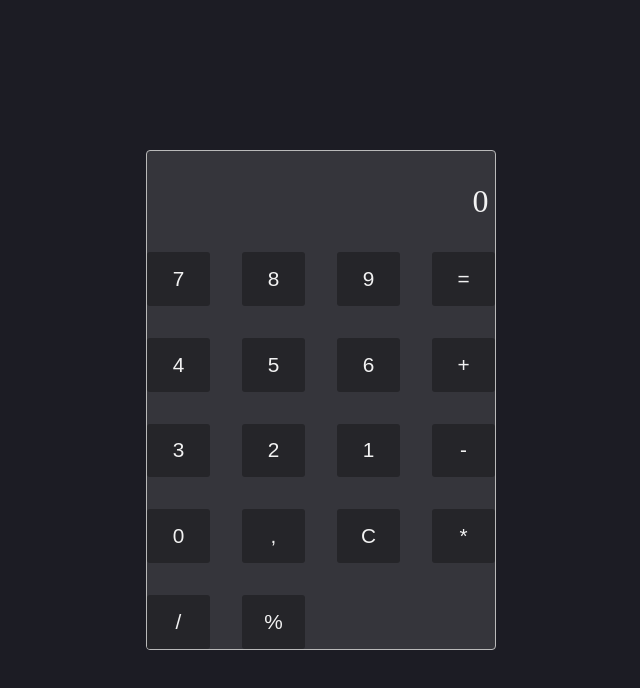
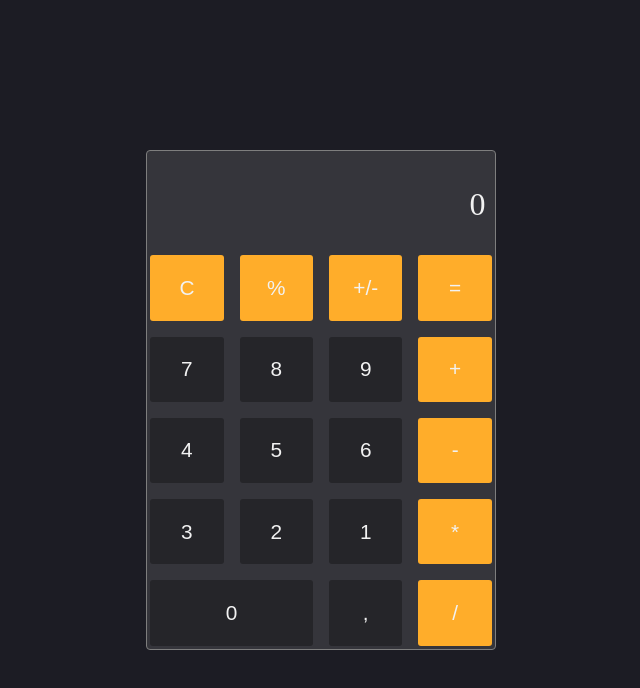
Before and after one commit to JoDiFo/calculator, a website built with webpack: page public/index.html in a window 1280 px wide. Shown: the whole page, without its empty margins (319-959 px from the left). Built offline with nearby package versions, Linux system fonts and the light colour scheme.

Commit message:
fix: calculator design

```diff
--- a/public/index.html
+++ b/public/index.html
@@ -1,32 +1,33 @@
-<!DOCTYPE html>
+<!doctype html>
 <html lang="en">
   <head>
     <meta charset="UTF-8" />
     <meta name="viewport" content="width=device-width, initial-scale=1.0" />
-    <title>Document</title>
+    <title>Calculator</title>
   </head>
   <body>
     <div class="calculator">
       <p id="display">0</p>
       <div class="button-container">
+        <button class="functional-button" id="reset">C</button>
+        <button class="functional-button" id="percent">%</button>
+        <button class="functional-button" id="negate">+/-</button>
+        <button class="functional-button" id="calculate">=</button>
         <button class="number-btn">7</button>
         <button class="number-btn">8</button>
         <button class="number-btn">9</button>
-        <button id="calculate">=</button>
+        <button class="functional-button" id="plus">+</button>
         <button class="number-btn">4</button>
         <button class="number-btn">5</button>
         <button class="number-btn">6</button>
-        <button id="plus">+</button>
+        <button class="functional-button" id="minus">-</button>
         <button class="number-btn">3</button>
         <button class="number-btn">2</button>
         <button class="number-btn">1</button>
-        <button id="minus">-</button>
-        <button class="number-btn">0</button>
+        <button class="functional-button" id="multiply">*</button>
+        <button class="number-btn double">0</button>
         <button class="number-btn">,</button>
-        <button id="reset">C</button>
-        <button id="multiply">*</button>
-        <button id="divide">/</button>
-        <button id="percent">%</button>
+        <button class="functional-button" id="divide">/</button>
       </div>
     </div>
   </body>
--- a/src/index.css
+++ b/src/index.css
@@ -14,25 +14,27 @@ body {
 .calculator {
   display: flex;
   flex-direction: column;
-  /* gap: 3rem; */
   background-color: #35353b;
   width: 350px;
   height: 500px;
-  border: 1px solid #b9b9b9;
+  border: 1px solid #7e7e7e;
   border-radius: 4px;
+  padding: 0.2rem;
 }
 
 .button-container {
   display: grid;
-  /* grid-template-areas:
-    "% negate clear +"
-    "7 8 9 -"
-    "4 5 6 *"
-    "1 2 3 /"
-    "0 0 comma ="; */
   grid-template-columns: repeat(4, 1fr);
-  gap: 2rem;
+  gap: 1rem;
   flex-grow: 1;
+}
+
+.functional-button {
+  background-color: #ffad2a;
+}
+
+.double {
+  grid-column: span 2;
 }
 
 button {
@@ -55,9 +57,6 @@ button:active {
 #display {
   font-size: 2rem;
   padding: 2rem 0.4rem;
-  outline: none;
-  border: none;
-  /* background-color: #555557; */
   color: #f2f2f2;
   text-align: right;
 }
```
